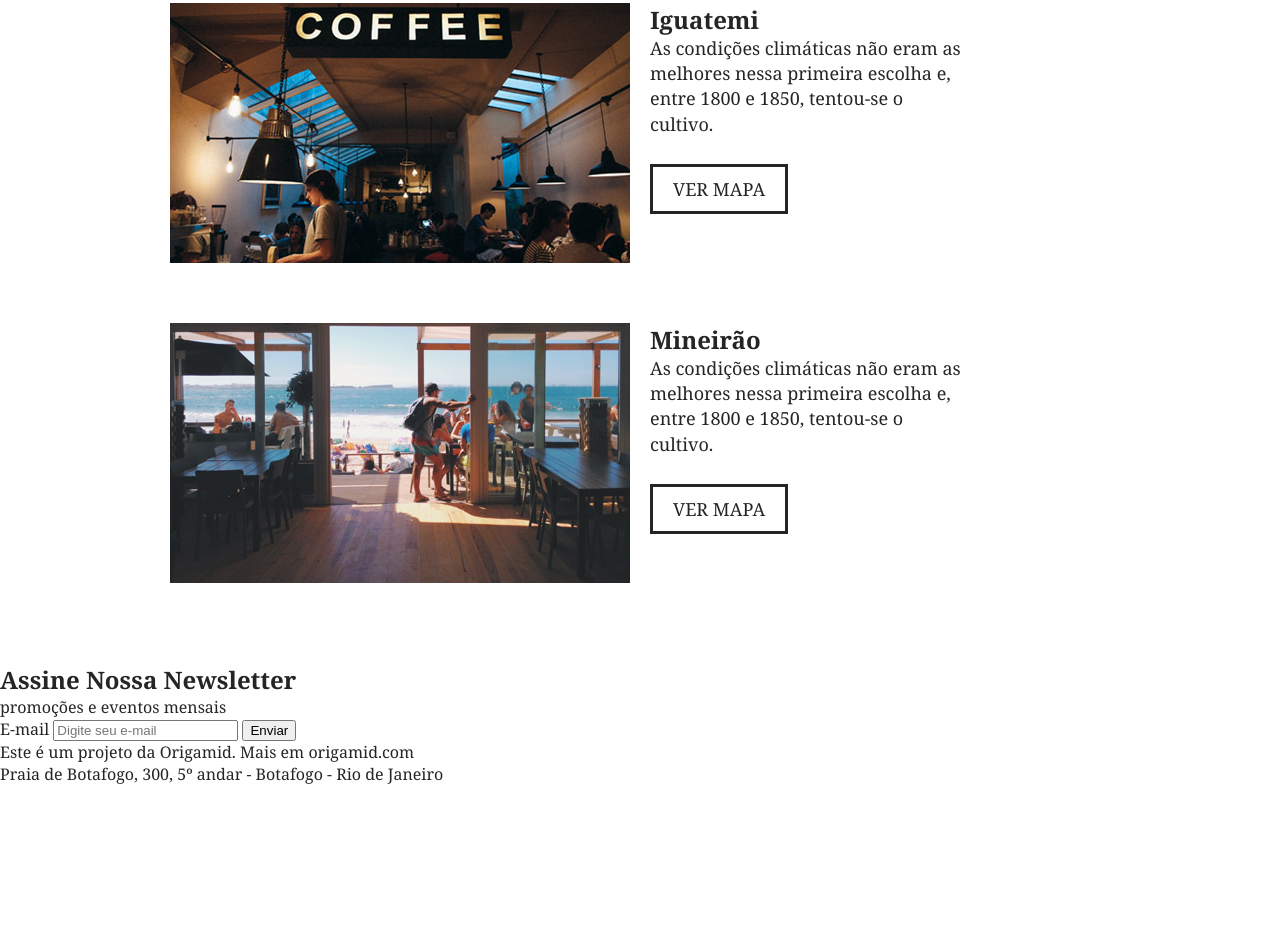
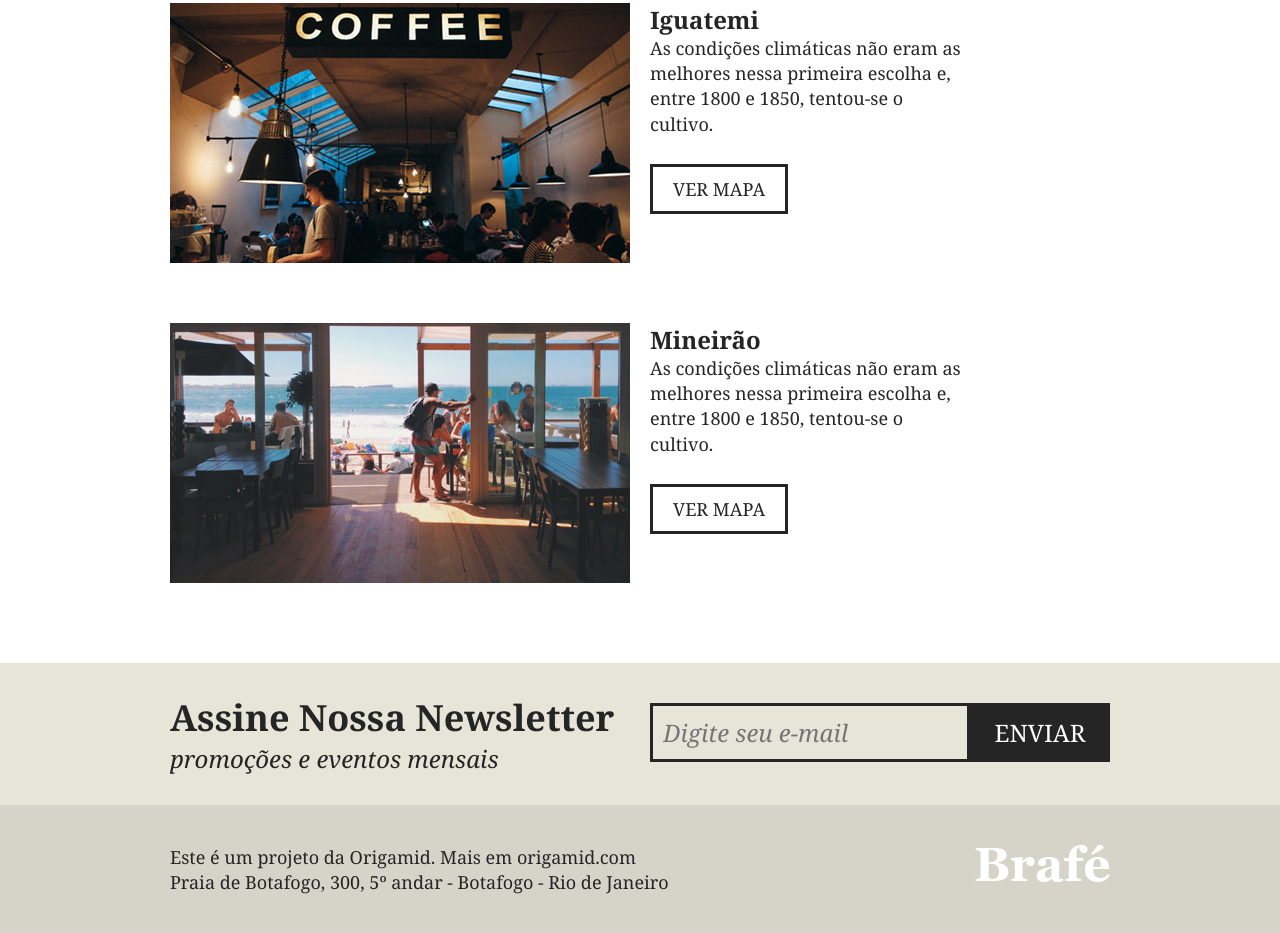
Before and after one commit to wanderson648/brafe-css-puro, a plain HTML site: page index.html in a window 1280 px wide. Shown: the part 2183-3116 px from the top of the page. Before the commit the page ends 3010 px from the top, so only its background shows below. Drawn offline with Linux system fonts and the light colour scheme.

Commit message:
estilos do assine e do footer

```diff
--- a/css/style.css
+++ b/css/style.css
@@ -7,6 +7,10 @@ body, h1, h2, h3, p, ul {
 body {
   font-family: Georgia, serif;
   color: #252525;
+}
+
+* {
+  box-sizing: border-box;
 }
 
 /* Menu */
@@ -256,3 +260,99 @@ body {
   color: #252525;
   padding: 10px 20px;
 }
+
+/* Assine */
+.assine {
+  background: #e7e4d8;
+  padding: 30px 0;
+}
+
+.assine-container {
+  max-width: 960px;
+  margin: 0 auto;
+}
+
+.assine-container::before, .assine-container::after {
+  content: '';
+  display: table;
+  clear: both;
+}
+
+.assine-info {
+  width: 460px;
+  margin: 0 10px;
+  float: left;
+}
+
+.assine-info h2 {
+  font-size: 2.25em;
+}
+
+.assine-info p {
+  font-size: 1.5em;
+  font-style: italic;
+}
+
+.assine form {
+  width: 460px;
+  margin: 10px 10px 0 10px;
+  float: left;
+}
+
+.assine form label {
+  display: none;
+}
+
+.assine input {
+  width: 320px;
+  border: 3px solid #252525;
+  background: none;
+  font-size: 1.5em;
+  font-style: italic;
+  font-family: Georgia, serif;
+  padding: 10px;
+  float: left;
+  outline: none;
+}
+
+.assine button {
+  background: #252525;
+  border: none;
+  font-family: Georgia, serif;
+  text-transform: uppercase;
+  font-size: 1.5em;
+  width: 140px;
+  padding: 13px 0;
+  color: #fff;
+  cursor: pointer;
+}
+
+/* Footer */
+.footer {
+  background: #d6d3c8;
+  padding: 40px 0;
+}
+
+.footer-container {
+  max-width: 960px;
+  margin: 0 auto;
+}
+
+.footer-container::before, .footer-container::after {
+  content: '';
+  display: table;
+  clear: both;
+}
+
+.footer p {
+  float: left;
+  margin: 0 10px;
+  font-size: 1.125em;
+  line-height: 1.4;
+}
+
+.footer img {
+  float: right;
+  margin: 0 10px;
+  display: block;
+}
--- a/index.html
+++ b/index.html
@@ -89,9 +89,9 @@ aente quente, mas também pode ser consumido gelado. Ele é um estimulante, por
 		</div>
 	</section>
 
-	<section>
-		<div>
-			<div>
+	<section class="assine">
+		<div class="assine-container">
+			<div class="assine-info">
 				<h2>Assine Nossa Newsletter</h2>
 				<p>promoções e eventos mensais</p>
 			</div>
@@ -103,8 +103,8 @@ aente quente, mas também pode ser consumido gelado. Ele é um estimulante, por
 		</div>
 	</section>
 
-	<footer>
-		<div>
+	<footer class="footer">
+		<div class="footer-container">
 			<p>Este é um projeto da Origamid. Mais em origamid.com<br>Praia de Botafogo, 300, 5º andar - Botafogo - Rio de Janeiro</p>
 			<img src="img/brafe.png" alt="Brafé">
 		</div>
```
